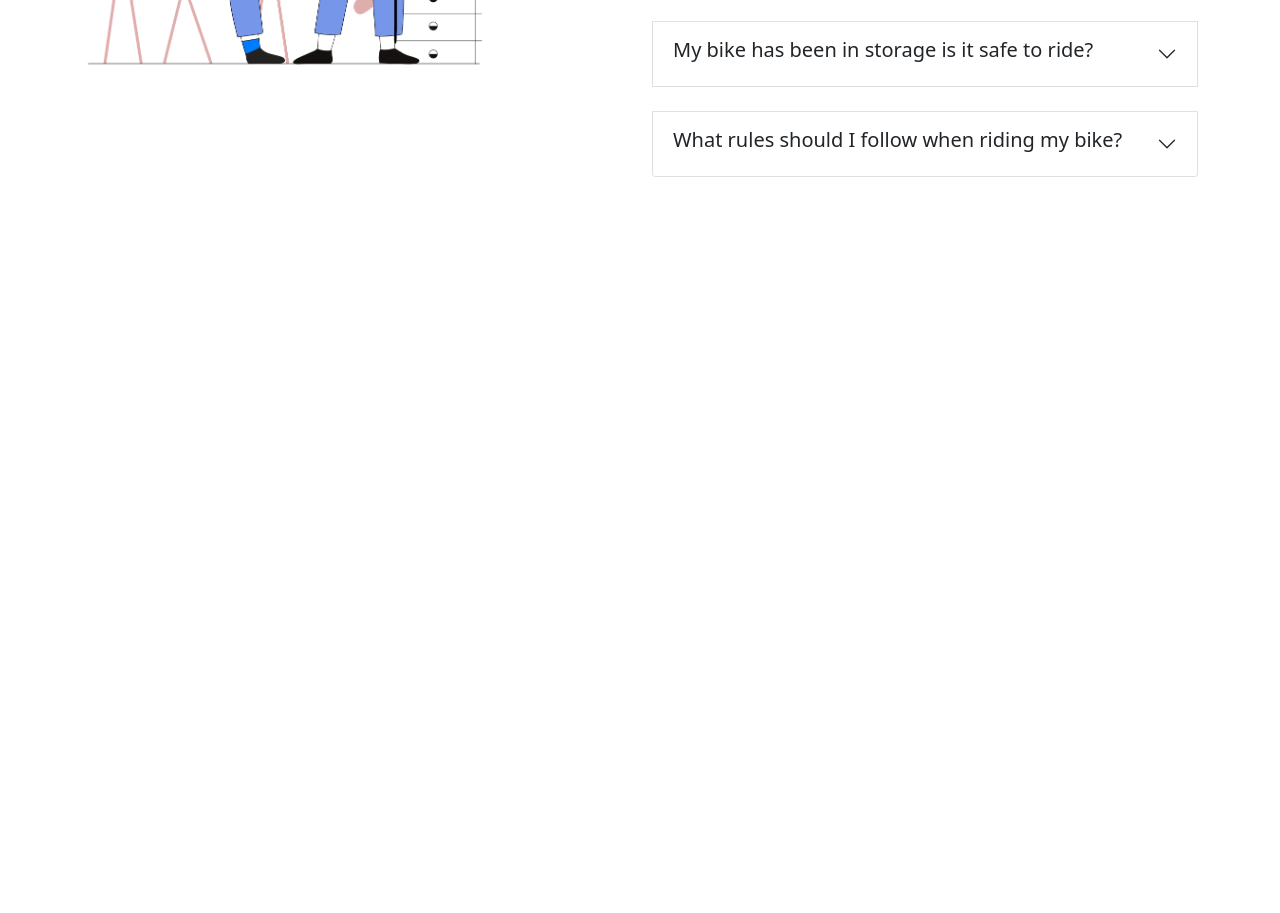
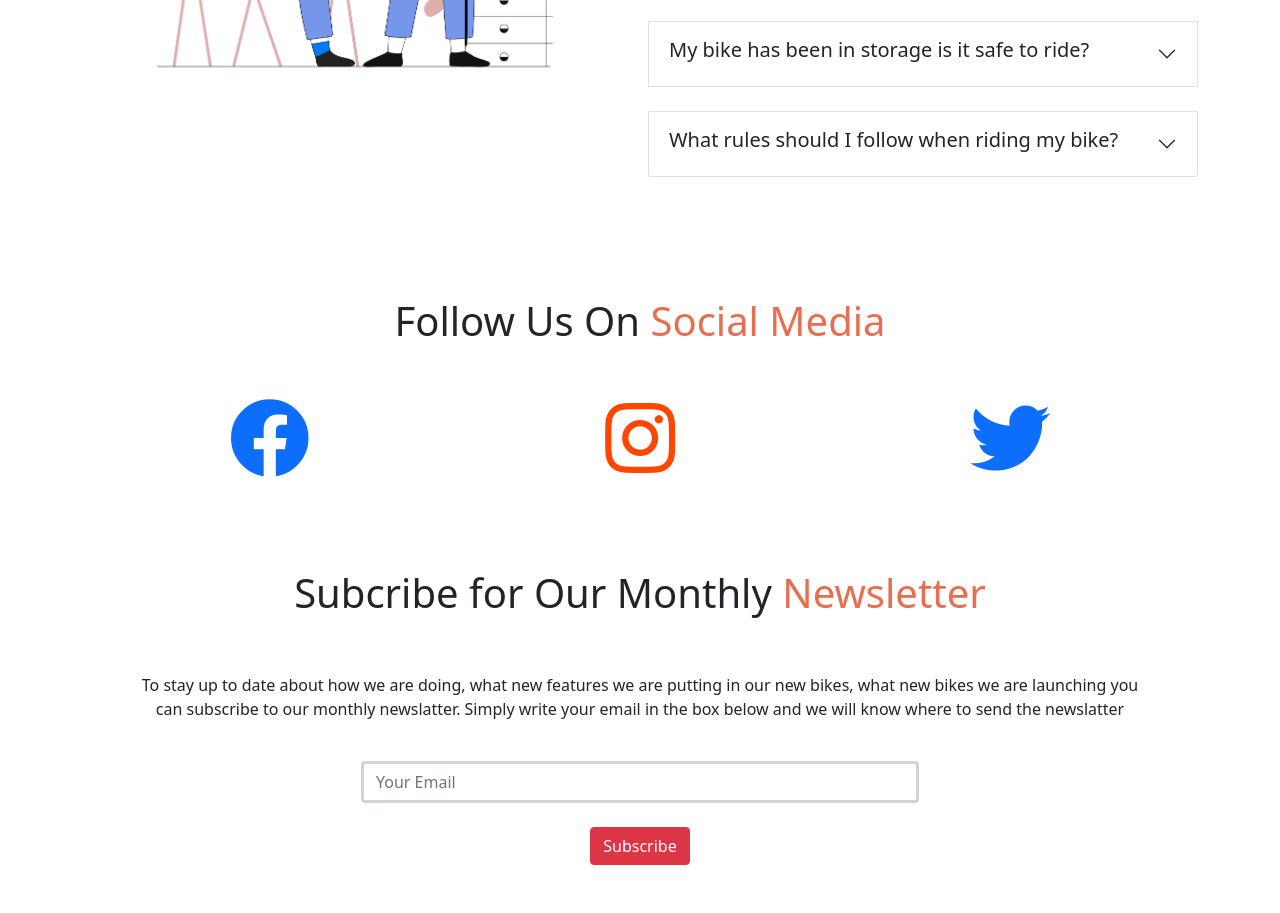
Before and after one commit to alfred-pithu/bike-shop, a plain HTML site: page index.html in a window 1280 px wide. Shown: the part 2417-3330 px from the top of the page. Before the commit the page ends 2690 px from the top, so only its background shows below. Drawn offline with nearby package versions, Linux system fonts and the light colour scheme.

Commit message:
All requirements done

```diff
--- a/index.html
+++ b/index.html
@@ -220,9 +220,9 @@
 
             <h1 class="text-center pb-5"> Frequently Asked <span class="custom-orange-text">Questions</span> </h1>
 
-            <div class="row py-5">
+            <div class="row g-3 py-5">
 
-                <div class="col-lg-6 col-12">
+                <div class="col-lg-6 col-12 text-center">
                     <img class="img-fluid w-75" src="images/faq.png" alt="">
                 </div>
 
@@ -326,6 +326,61 @@
 
         <!-- FAQ section End----------------- -->
 
+
+        <!-- Bonus Section 1 Start ------------------ -->
+
+        <section class="container py-4">
+
+            <h1 class="text-center">Follow Us On <span class="custom-orange-text">Social Media</span></h1>
+            <br>
+
+            <div class="d-flex justify-content-around">
+
+                <a class="facebook-icon" target="_blank" href="https://www.facebook.com/pithubiswas/"><i
+                        class="fab fa-facebook"></i></a>
+
+                <a class="instagram-icon" target="_blank" href=""><i class="fab fa-instagram"></i></a>
+
+                <a class="twitter-icon" target="_blank" href=""><i class="fab fa-twitter"></i></a>
+
+            </div>
+
+        </section>
+
+        <!-- Bonus Section 1 End -------------------- -->
+
+
+
+        <!-- Bonus Section 2 Start ------------------- -->
+
+        <section class="container py-5">
+
+            <h1 class="text-center">Subcribe for Our Monthly <span class="custom-orange-text">Newsletter</span></h1>
+
+            <br> <br>
+
+            <p class="text-center mx-5">To stay up to date about how we are doing, what new features we are putting in
+                our
+                new bikes, what new
+                bikes we are launching you can subscribe to our monthly newslatter. Simply write your email in the box
+                below and we will know where to send the newslatter
+            </p>
+
+            <br>
+
+            <input class="form-control w-50 mx-auto border-3" type="text" placeholder="Your Email">
+
+            <br>
+
+            <div class="text-center">
+                <button class="btn btn-danger">Subscribe</button>
+            </div>
+
+
+        </section>
+
+        <!-- Bonus Section 2 End --------------------- -->
+
     </main>
     <!-- Main End------------------------ -->
 
--- a/style.css
+++ b/style.css
@@ -22,3 +22,16 @@
 .regina-miles-color{
     color: #23A6F0;
 }
+
+.facebook-icon{
+    font-size: 80px;
+}
+
+.instagram-icon{
+    font-size: 80px;
+    color: orangered;
+}
+
+.twitter-icon{
+    font-size: 80px;
+}
```
